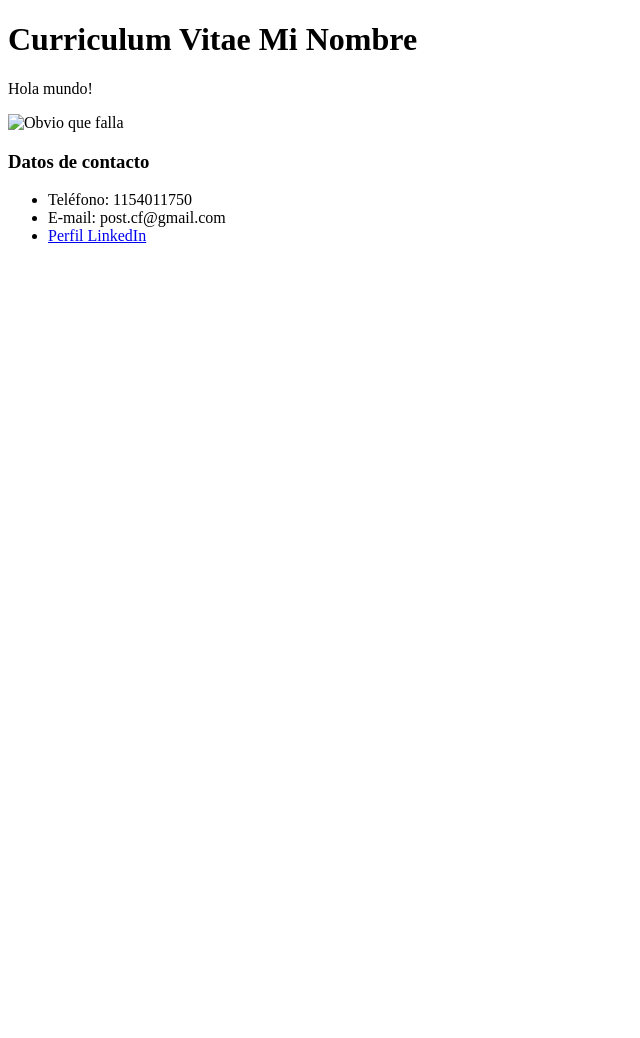
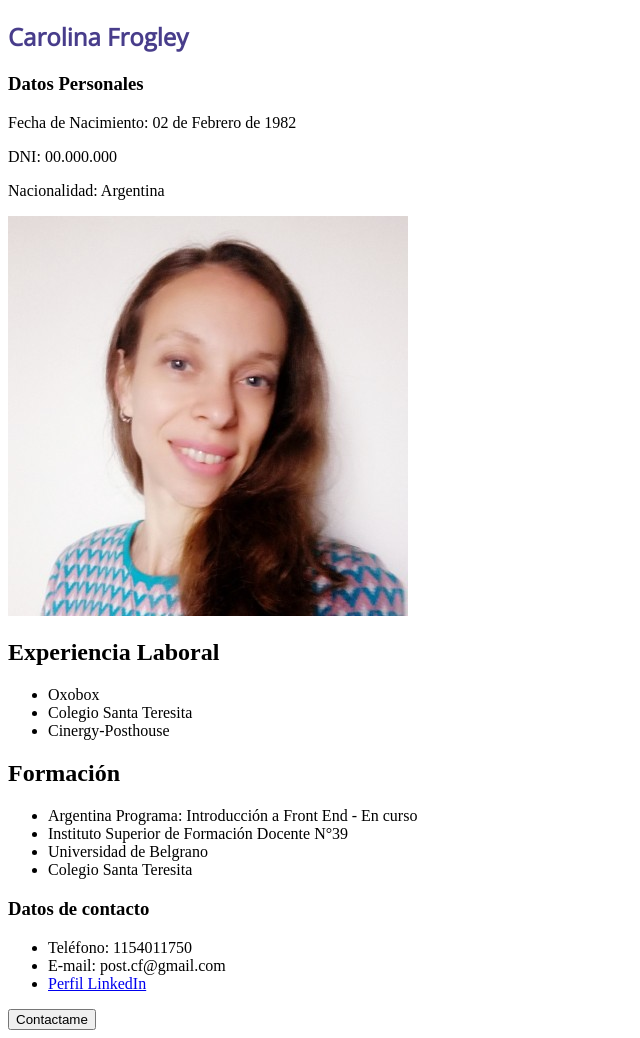
Before and after one commit to cfrogley/ProyectoCV, a plain HTML site: page index.html in a window 1280 px wide. Shown: the whole page, without its empty margins (0-640 px from the left). Before the commit the page ends 800 px from the top, so only its background shows below. Drawn offline with nearby package versions, Linux system fonts and the light colour scheme.

Commit message:
Empezando con css

```diff
--- /dev/null
+++ b/css/estilosCV.css
@@ -0,0 +1,6 @@
+h1 {
+    font-weight: bold;
+    color: darkslateblue;
+    font-family: 'Open Sans', sans-serif;
+    ;
+}
--- a/index.html
+++ b/index.html
@@ -5,15 +5,48 @@
     <meta http-equiv="X-UA-Compatible" content="IE=edge">
     <meta name="viewport" content="width=device-width, initial-scale=1.0">
     <title>CV Carolina Frogley</title>
+    <link rel="stylesheet" href="css\estilosCV.css">
+    <link rel="preconnect" href="https://fonts.googleapis.com">
+<link rel="preconnect" href="https://fonts.gstatic.com" crossorigin>
+<link href="https://fonts.googleapis.com/css2?family=Open+Sans:wght@300&display=swap" rel="stylesheet">
 </head>
+
 <body>
-    <h1>Curriculum Vitae Mi Nombre</h1>
+    <section>
+        <span>
+    <h1>Carolina Frogley</h1>
+</span>
+
+<h3>Datos Personales</h3>
+    <p>Fecha de Nacimiento: 02 de Febrero de 1982</p>
+    <p>DNI: 00.000.000</p>
+    <p>Nacionalidad: Argentina</p>
 
 
-    <p>Hola mundo!</p>
+    <img src="1657632902694.jpg" alt="La imagen no se ha cargado correctamente"
+        height="400px" width="400px"/>
 
-    <img src="Captura de pantalla_20221026_165814.png" alt="Obvio que falla"
-        height="500px" width="800px"/>
+    </section>
+
+<div>
+    <h2>Experiencia Laboral</h2>
+</div>
+<ul>
+    <li>Oxobox</li>
+    <li>Colegio Santa Teresita</li>
+    <li>Cinergy-Posthouse</li>
+</ul>
+
+<div>
+    <h2>Formación</h2>
+</div>
+<ul>
+    <li>Argentina Programa: Introducción a Front End - En curso</li>
+    <li>Instituto Superior de Formación Docente N°39</li>
+    <li>Universidad de Belgrano</li>
+    <li>Colegio Santa Teresita</li>
+
+</ul>
 
         <aside>
             <h3>Datos de contacto</h3>
@@ -23,5 +56,6 @@
                 <li><a href="https://www.linkedin.com/in/carolina-frogley-23056a189/">Perfil LinkedIn</a> </li>
             </ul>
         </aside>
+        <button style="">Contactame</button>
 </body>
 </html>
```
Also changed, not shown: 1657632902694.jpg (added).
